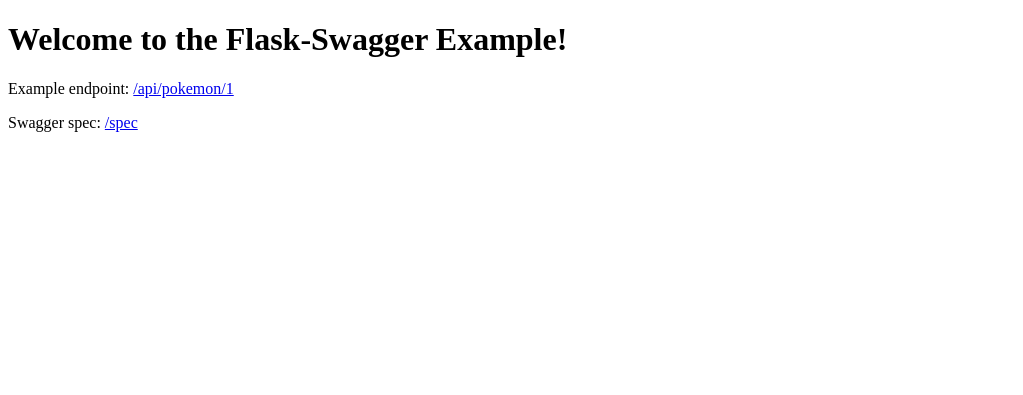
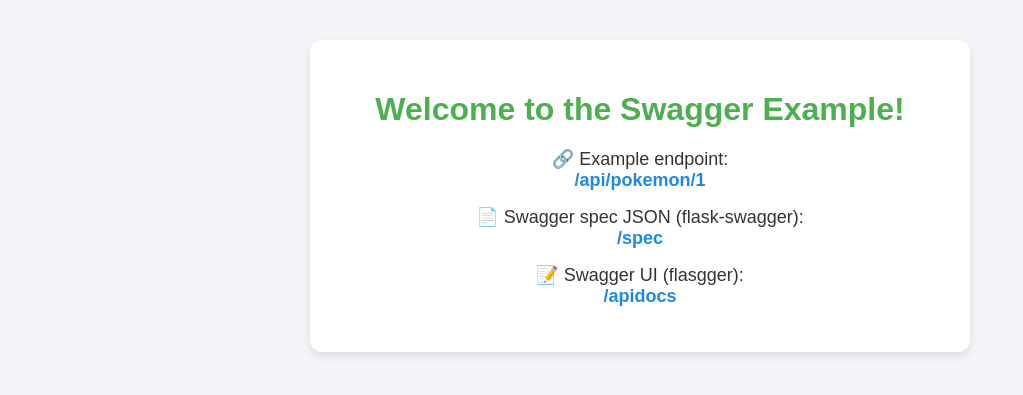
Before and after one commit to QuintWes/flask_examples, a Flask app: page / in a window 1280 px wide. Shown: the top 395 px of the page, without its empty margins (0-1023 px from the left). Run offline with Flask 2, Linux system fonts and the light colour scheme; parts of the project's set-up code (start-up, migrations or seed data) failed here and were passed over.

Commit message:
small update

```diff
--- a/flask_swagger_example.py
+++ b/flask_swagger_example.py
@@ -1,7 +1,9 @@
 from flask import Flask, jsonify, render_template
-from flask_swagger import swagger
+from flasgger import Swagger
+from flask_swagger import swagger as swagger_spec_generator
 
 app = Flask(__name__, template_folder="templates")
+flasgger_swagger = Swagger(app)
 
 @app.route("/")
 def home():
@@ -9,11 +11,28 @@
 
 @app.route('/api/pokemon/<int:id>')
 def get_pokemon(id):
+    """
+    Get a Pokemon
+    ---
+    parameters:
+      - name: id
+        in: path
+        type: integer
+        required: true
+    responses:
+      200:
+        description: A single Pokemon test
+        examples:
+          application/json: { "id": 1, "name": "Pikachu" }
+    """
     return jsonify({'id': id, 'name': 'Pikachu'})
 
 @app.route("/spec")
 def spec():
-    return jsonify(swagger(app))
+    swag = swagger_spec_generator(app)
+    swag['info']['title'] = "Pokemon API"
+    swag['info']['version'] = "1.0.0"
+    return jsonify(swag)
 
 if __name__ == '__main__':
     app.run(port=5001)
--- a/requirements.txt
+++ b/requirements.txt
@@ -6,3 +6,4 @@
 marshmallow==3.21.1
 connexion[swagger-ui]==2.14.2
 PyYAML==6.0.1
+flasgger==0.9.5
--- a/templates/swagger_example.html
+++ b/templates/swagger_example.html
@@ -1,11 +1,55 @@
 <!DOCTYPE html>
 <html lang="en">
 <head>
-    <title>Flask-Swagger Example</title>
+    <meta charset="UTF-8">
+    <title>Swagger Example</title>
+    <style>
+        body {
+            font-family: Arial, sans-serif;
+            background-color: #f4f4f9;
+            color: #333;
+            margin: 0;
+            padding: 40px;
+            text-align: center;
+        }
+        h1 {
+            color: #4CAF50;
+            margin-bottom: 20px;
+        }
+        p {
+            margin: 15px 0;
+            font-size: 18px;
+        }
+        a {
+            color: #1E88E5;
+            text-decoration: none;
+            font-weight: bold;
+        }
+        a:hover {
+            text-decoration: underline;
+        }
+        .container {
+            background: #fff;
+            padding: 30px;
+            border-radius: 12px;
+            max-width: 600px;
+            margin: 0 auto;
+            box-shadow: 0 4px 10px rgba(0,0,0,0.1);
+        }
+    </style>
 </head>
 <body>
-    <h1>Welcome to the Flask-Swagger Example!</h1>
-    <p>Example endpoint: <a href="/api/pokemon/1">/api/pokemon/1</a></p>
-    <p>Swagger spec: <a href="/spec">/spec</a></p>
+    <div class="container">
+        <h1>Welcome to the Swagger Example!</h1>
+        <p>🔗 Example endpoint:<br>
+            <a href="/api/pokemon/1">/api/pokemon/1</a>
+        </p>
+        <p>📄 Swagger spec JSON (flask-swagger):<br>
+            <a href="/spec">/spec</a>
+        </p>
+        <p>📝 Swagger UI (flasgger):<br>
+            <a href="/apidocs">/apidocs</a>
+        </p>
+    </div>
 </body>
 </html>
```
Also changed, not shown: flask_restx_example.py (+11 -3 lines), openapi/pokemon_api.yaml (+11 -11 lines), templates/connexion_example.html (+44 -2 lines), templates/restx_example.html (+47 -2 lines).
